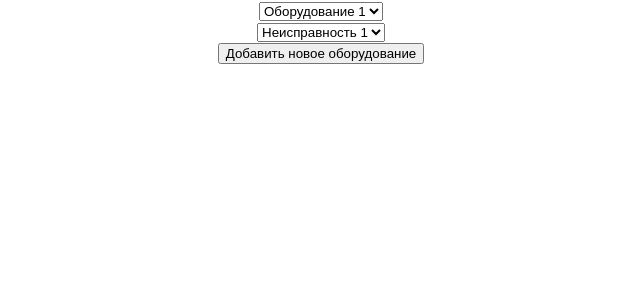
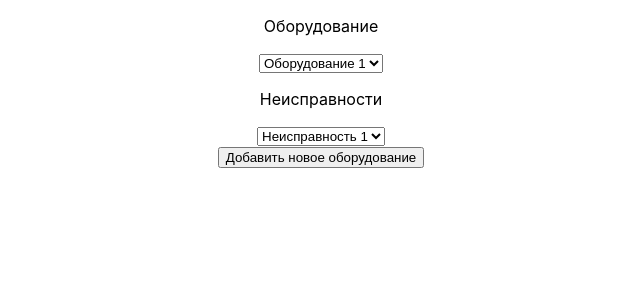
Before and after one commit to AvenMerk/storefix, a React (Create React App) app: page / in a window 1280 px wide. Shown: the top 300 px of the page, without its empty margins (319-959 px from the left). Built offline with nearby package versions, Linux system fonts and the light colour scheme.

Commit message:
add button for adding fields

```diff
--- a/src/containers/requestContainer.js
+++ b/src/containers/requestContainer.js
@@ -6,22 +6,53 @@ import {selectEquipment, selectMalfunction} from "../actions";
 
 class RequestContainer extends React.Component  {
 
+    state = {
+        numberOfEquipments: 1,
+        numberOfMalfunctions: 1,
+    };
+
     componentDidMount() {
         const { dispatch } = this.props;
         dispatch(selectEquipment());
         dispatch(selectMalfunction());
     }
 
+    addMalfunction = (e) => {
+        e.preventDefault();
+        console.log('add');
+    };
+
+    addEquipment = (e) => {
+        e.preventDefault();
+        this.setState({numberOfEquipments: this.state.numberOfEquipments + 1})
+    };
+
     render() {
+        const children = [];
+        if (!this.props.selectedEquipment.equipment) {
+            return <div>Loading...</div>
+        }  else {
+            for (let i = 0; i < this.state.numberOfEquipments; i++) {
+                children.push(
+                    <div>
+                        <p>Оборудование</p>
+                        <Field array={this.props.selectedEquipment.equipment.equipment} key={`Equipment${i}`} />
+                        <p>Неисправности</p>
+                        <div>
+                            <Field array={this.props.selectedMalfunction.malfunction.malfunction} key={`Malfunction${i}`}/>
+                        </div>
+                    </div>)
+            }
+        }
+
         return (
             <React.Fragment>
                 {!this.props.selectedEquipment.equipment ? <div>Loading...</div> :
                     <div>
-                        <div>
-                            <Field array={this.props.selectedEquipment.equipment.equipment}/>
-                            <Field array={this.props.selectedMalfunction.malfunction.malfunction}/>
+                        <div id='selection-window'>
+                            {children}
                         </div>
-                        <Button buttonName='Добавить новое оборудование'/>
+                        <Button buttonName='Добавить новое оборудование' onClickFunction={this.addEquipment}/>
                     </div>
                 }
             </React.Fragment>
```
